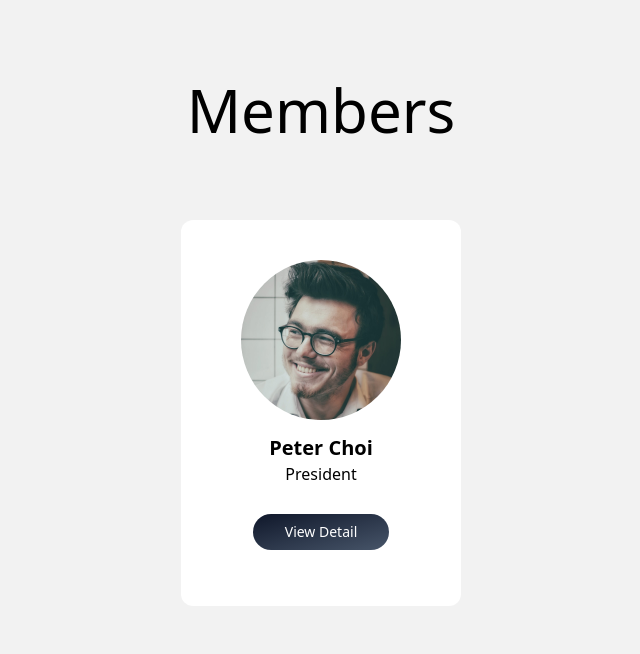
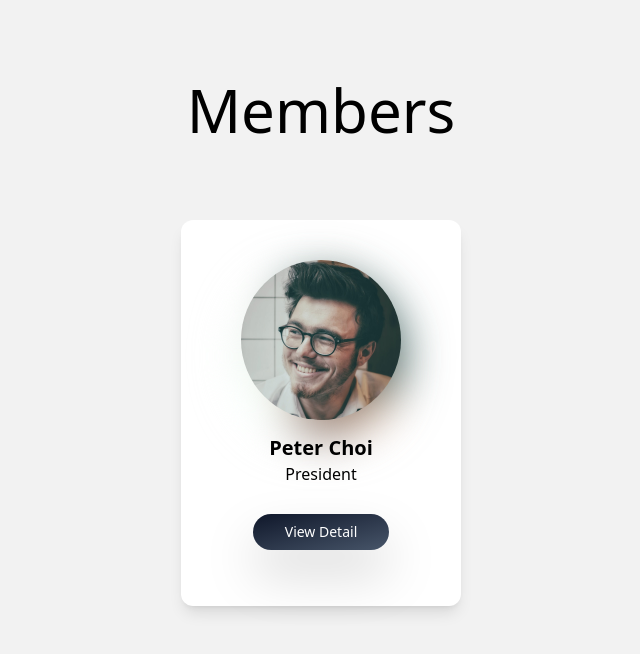
Before and after one commit to tubi55/ex-tailwind, a React (Vite) app: page / in a window 1280 px wide. Shown: the top 654 px of the page, without its empty margins (319-959 px from the left). Built offline with nearby package versions, Linux system fonts and the light colour scheme.

Commit message:
카드 그림자 추가

```diff
--- a/src/components/Btn.jsx
+++ b/src/components/Btn.jsx
@@ -1,6 +1,6 @@
 function Btn() {
   return (
-    <button className="px-8 py-2 mb-4 text-sm text-white rounded-full bg-gradient-to-br from-slate-900 to-slate-600 ">
+    <button className="px-8 py-2 mb-4 text-sm text-white rounded-full bg-gradient-to-br from-slate-900 to-slate-600 drop-shadow-2xl">
       View Detail
     </button>
   );
--- a/src/components/Card.jsx
+++ b/src/components/Card.jsx
@@ -4,7 +4,7 @@ import Thumbnail from "./Thumbnail";
 
 function Card() {
   return (
-    <article className="relative w-[280px] bg-white px-10 py-10  m-auto mb-10 text-center rounded-xl">
+    <article className="relative w-[280px] bg-white px-10 py-10 m-auto mb-10 text-center rounded-xl shadow-lg">
       <Thumbnail />
       <Info />
       <Btn />
--- a/src/components/Thumbnail.jsx
+++ b/src/components/Thumbnail.jsx
@@ -1,6 +1,14 @@
 function Thumbnail() {
   return (
     <figure className="relative inline-block mb-2 size-40">
+      {/* 이미지 그림자 */}
+      <img
+        className="absolute object-cover translate-y-4 rounded-full size-full blur-xl saturate-150 brightness-125"
+        src="./img/peter.jpg"
+        alt="peter"
+      />
+
+      {/* 원본 이미지 */}
       <img
         className="absolute object-cover rounded-full size-full"
         src="./img/peter.jpg"
```
